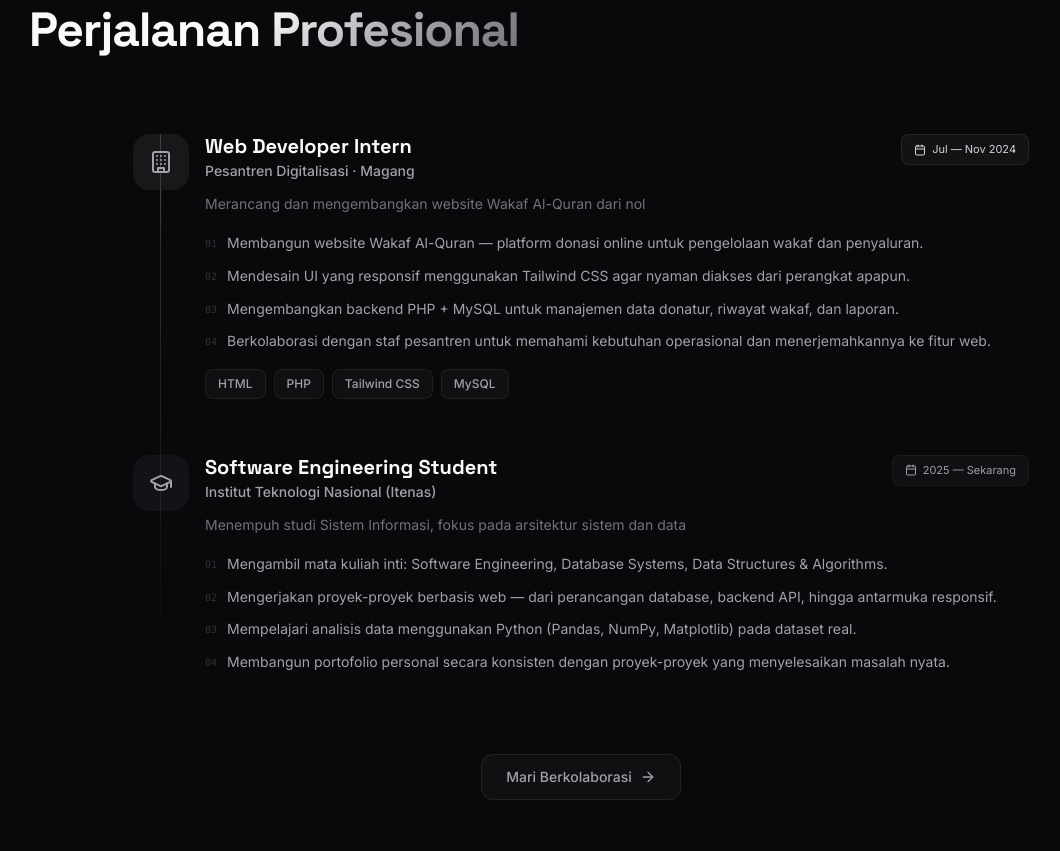
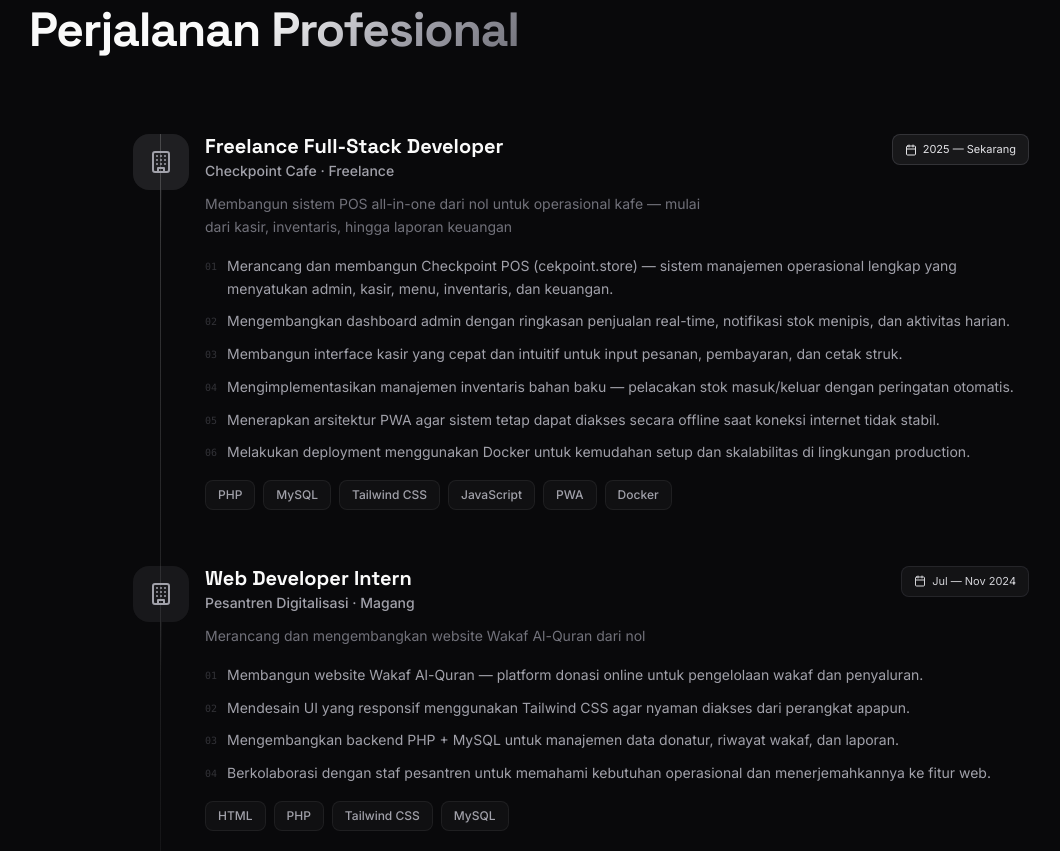
Before and after one commit to dimsdevv/myportfolio, a React (Vite) app: page / in a window 1280 px wide. Shown: the part 4180-5031 px from the top of the page, without its empty margins (59-1119 px from the left). Built offline with nearby package versions, Linux system fonts and the light colour scheme.

Commit message:
feat(experience): add Checkpoint POS freelance experience

```diff
--- a/src/data/portfolio-data.ts
+++ b/src/data/portfolio-data.ts
@@ -274,6 +274,26 @@ export const education: Education[] = [
 
 export const experiences: Experience[] = [
   {
+    title: 'Freelance Full-Stack Developer',
+    company: 'Checkpoint Cafe · Freelance',
+    description: 'Membangun sistem POS all-in-one dari nol untuk operasional kafe — mulai dari kasir, inventaris, hingga laporan keuangan',
+    year: '2025 — Sekarang',
+    icon: 'Printer',
+    colorClass: 'bg-zinc-400/15',
+    badgeColorClass: 'bg-zinc-400/10 border-zinc-400/20 text-zinc-200',
+    gradientClass: 'from-zinc-300 to-zinc-500',
+    techStack: ['PHP', 'MySQL', 'Tailwind CSS', 'JavaScript', 'PWA', 'Docker'],
+    responsibilities: [
+      'Merancang dan membangun Checkpoint POS (cekpoint.store) — sistem manajemen operasional lengkap yang menyatukan admin, kasir, menu, inventaris, dan keuangan.',
+      'Mengembangkan dashboard admin dengan ringkasan penjualan real-time, notifikasi stok menipis, dan aktivitas harian.',
+      'Membangun interface kasir yang cepat dan intuitif untuk input pesanan, pembayaran, dan cetak struk.',
+      'Mengimplementasikan manajemen inventaris bahan baku — pelacakan stok masuk/keluar dengan peringatan otomatis.',
+      'Menerapkan arsitektur PWA agar sistem tetap dapat diakses secara offline saat koneksi internet tidak stabil.',
+      'Melakukan deployment menggunakan Docker untuk kemudahan setup dan skalabilitas di lingkungan production.',
+    ],
+    bulletColorClass: 'text-zinc-300',
+  },
+  {
     title: 'Web Developer Intern',
     company: 'Pesantren Digitalisasi · Magang',
     description: 'Merancang dan mengembangkan website Wakaf Al-Quran dari nol',
```
